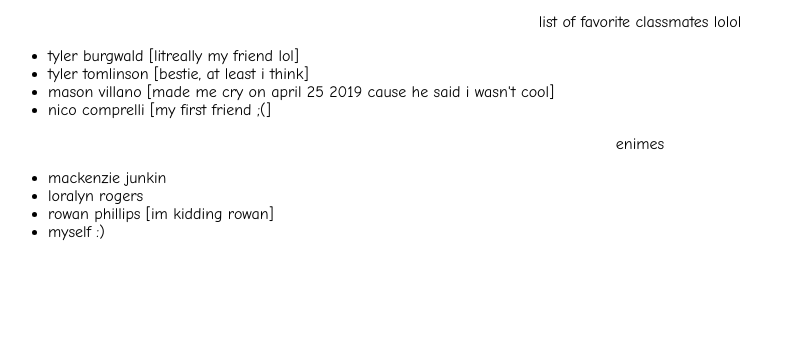
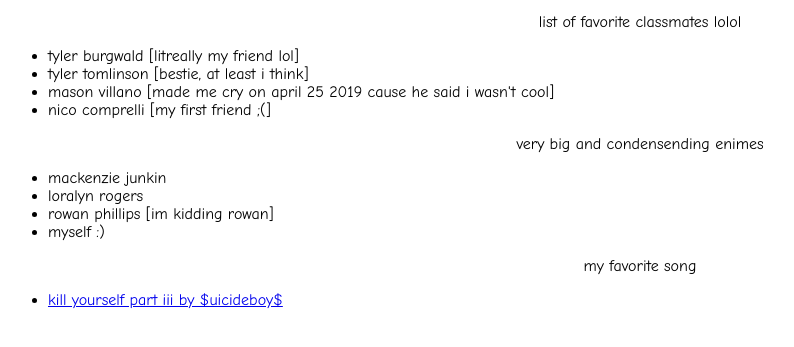
Before and after one commit to thejackers/thejackers.github.io, a plain HTML site: page index.html in a window 1280 px wide. Shown: the part 101-448 px from the top of the page, without its empty margins (0-794 px from the left). Drawn offline with Linux system fonts and the light colour scheme.

Commit message:
Update index.html

```diff
--- a/index.html
+++ b/index.html
@@ -15,14 +15,18 @@ p {text-align:center;}
   <li style="font-family:Comic Sans MS">tyler burgwald [litreally my friend lol]</li>
   <li style="font-family:Comic Sans MS">tyler tomlinson [bestie, at least i think]</li>
   <li style="font-family:Comic Sans MS">mason villano [made me cry on april 25 2019 cause he said i wasn't cool]</li>
-	<li style="font-family:Comic Sans MS">nico comprelli [my first friend ;(]</li>
+  <li style="font-family:Comic Sans MS">nico comprelli [my first friend ;(]</li>
 </ul>
-<p style="font-family:Comic Sans MS">enimes</p>
+<p style="font-family:Comic Sans MS">very big and condensending enimes</p>
 <ul>
   <li style="font-family:Comic Sans MS">mackenzie junkin</li>
   <li style="font-family:Comic Sans MS">loralyn rogers</li>
   <li style="font-family:Comic Sans MS">rowan phillips [im kidding rowan]</li>
   <li style="font-family:Comic Sans MS">myself :)</li>
 </ul>
+<p style="font-family:Comic Sans MS">my favorite song</p>
+<ul>
+<li style="font-family:Comic Sans MS"><a href="https://www.youtube.com/watch?v=O7o-T-CFZq4">kill yourself part iii by $uicideboy$</a></li>
+</ul>
 </body>
 </html>
```
